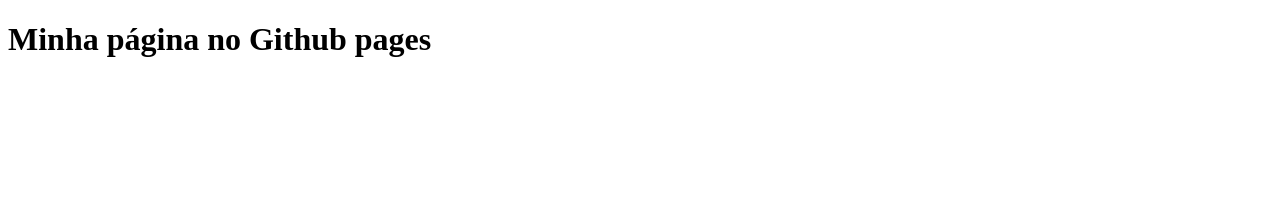
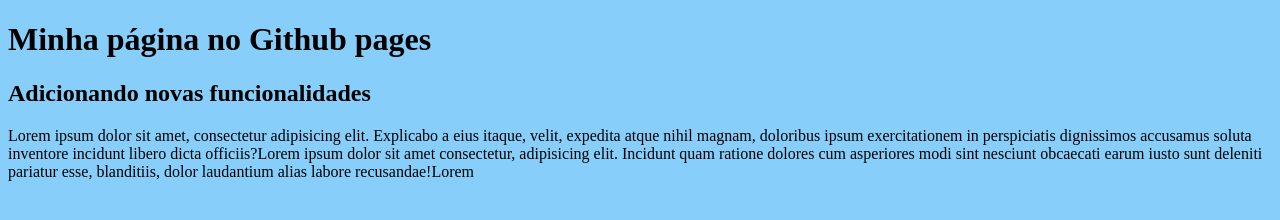
Before and after one commit to turingadvance/turingadvance.github.io, a plain HTML site: page index.html in a window 1280 px wide. Drawn offline with Linux system fonts and the light colour scheme.

Commit message:
Update page

```diff
--- a/index.html
+++ b/index.html
@@ -4,8 +4,15 @@
     <meta charset="UTF-8">
     <meta name="viewport" content="width=device-width, initial-scale=1.0">
     <title>Document</title>
+    <style>
+        body {
+            background-color: lightskyblue;
+        }
+    </style>
 </head>
 <body>
     <h1>Minha página no Github pages</h1>
+    <h2>Adicionando novas funcionalidades</h2>
+    <p>Lorem ipsum dolor sit amet, consectetur adipisicing elit. Explicabo a eius itaque, velit, expedita atque nihil magnam, doloribus ipsum exercitationem in perspiciatis dignissimos accusamus soluta inventore incidunt libero dicta officiis?Lorem ipsum dolor sit amet consectetur, adipisicing elit. Incidunt quam ratione dolores cum asperiores modi sint nesciunt obcaecati earum iusto sunt deleniti pariatur esse, blanditiis, dolor laudantium alias labore recusandae!Lorem</p>
 </body>
 </html>
```
